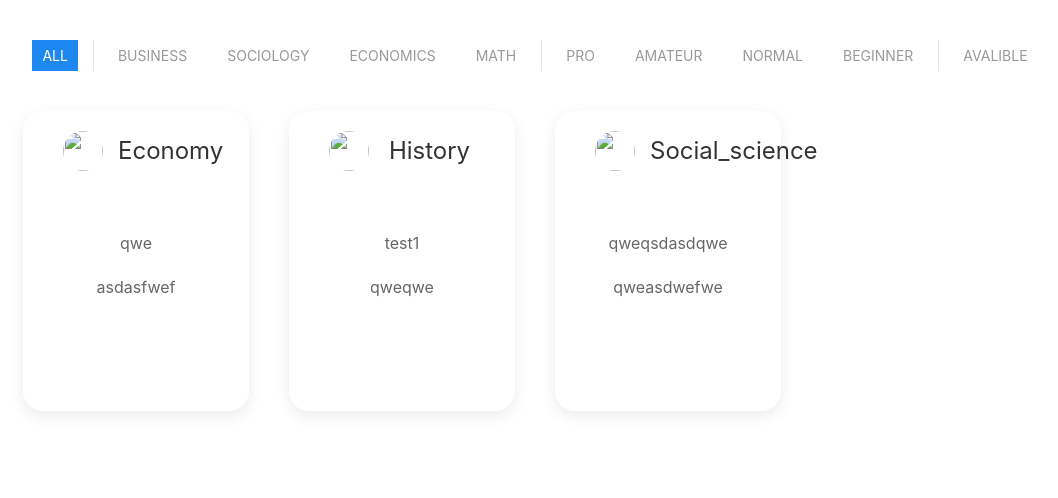
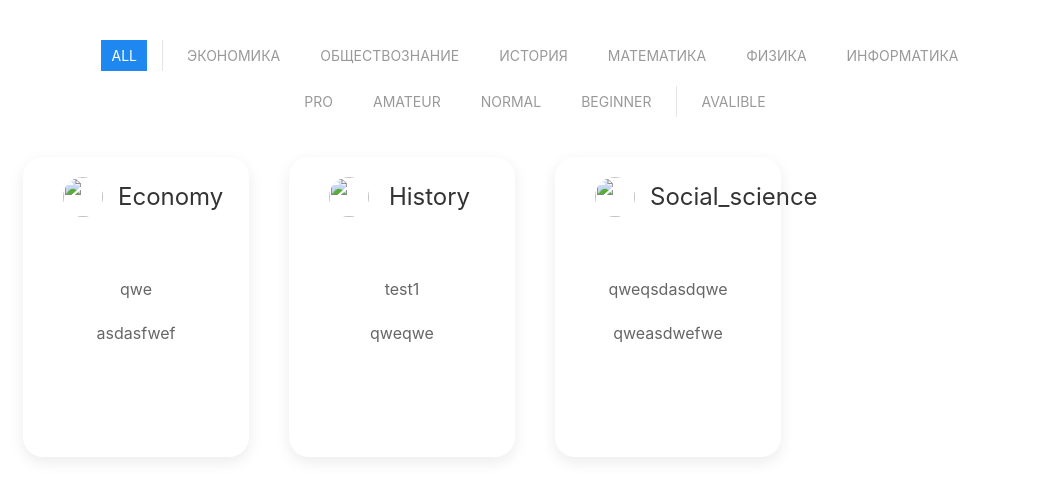
Before and after one commit to GUFFYch/IVR, a Django app: page / in a window 1280 px wide. Shown: the part 80-578 px from the top of the page, without its empty margins (105-1163 px from the left). Run offline with Django 4.2, Linux system fonts and the light colour scheme; data comes from the database, SQL or seed files in the repository; both versions use the stored data as it was after the commit; some libraries are stand-ins or nearby versions.

Commit message:
minor fixes

```diff
--- a/estafetaApp/templates/main.html
+++ b/estafetaApp/templates/main.html
@@ -25,14 +25,18 @@
             </div>
             <div>
                 <ul class="uk-subnav uk-subnav-pill" uk-margin>
-                    <li uk-filter-control="filter: [data-subject='Business']; group: data-subject"><a
-                            class="uk-button uk-button-link uk-text-right" href="#">Business</a></li>
-                    <li uk-filter-control="filter: [data-subject='Sociology']; group: data-subject"><a
-                            class="uk-button uk-button-link uk-text-right" href="#">Sociology</a></li>
-                    <li uk-filter-control="filter: [data-subject='Economics']; group: data-subject"><a
-                            class="uk-button uk-button-link uk-text-right" href="#">Economics</a></li>
-                    <li uk-filter-control="filter: [data-subject='Math']; group: data-subject"><a
-                            class="uk-button uk-button-link uk-text-right" href="#">Math</a></li>
+                    <li uk-filter-control="filter: [data-subject='Economy']; group: data-subject"><a
+                            class="uk-button uk-button-link uk-text-right" href="#">Экономика</a></li>
+                    <li uk-filter-control="filter: [data-subject='Social_science']; group: data-subject"><a
+                            class="uk-button uk-button-link uk-text-right" href="#">Обществознание</a></li>
+                    <li uk-filter-control="filter: [data-subject='History']; group: data-subject"><a
+                            class="uk-button uk-button-link uk-text-right" href="#">История</a></li>
+                    <li uk-filter-control="filter: [data-subject='Mathematics']; group: data-subject"><a
+                            class="uk-button uk-button-link uk-text-right" href="#">Математика</a></li>
+                    <li uk-filter-control="filter: [data-subject='Physics']; group: data-subject"><a
+                            class="uk-button uk-button-link uk-text-right" href="#">Физика</a></li>
+                    <li uk-filter-control="filter: [data-subject='IT']; group: data-subject"><a
+                            class="uk-button uk-button-link uk-text-right" href="#">Информатика</a></li>
                 </ul>
             </div>
             <div>
--- a/estafetaApp/views.py
+++ b/estafetaApp/views.py
@@ -14,9 +14,10 @@ import xlrd
 import csv
 import pandas as pd
 
+# table generator
 def table_page(request):
     content = {}
-    if request.user.is_authenticated and request.user.is_admin:
+    if request.user.is_authenticated:
         if request.FILES:
             excel_file = request.FILES["excel_file"]
 
@@ -44,6 +45,7 @@ def table_page(request):
     else:
         return HttpResponseRedirect('/')
 
+# func for showing
 def profile_page(request):
     content = {}
     if request.user.is_authenticated:
@@ -55,6 +57,10 @@ def profile_page(request):
                 team = Team()
                 team.name = request.POST['name']
                 team.password = request.POST['password']
+                team.players_amount = request.POST['amount']
+                team.games_played = 0
+                team.wins = 0
+                team.loses = 0
                 team.save()
                 person.team = request.POST['name']
                 person.save()
@@ -78,7 +84,7 @@ def profile_page(request):
     else:
         return render(request, 'notadmin.html')
 
-
+# rendering template page of profile
 def profileTemplate_page(request, name):
     content = {}
     if request.user.is_authenticated:
@@ -93,20 +99,22 @@ def profileTemplate_page(request, name):
     else:
         return HttpResponseRedirect('/singin')
 
-
+# func to outp all teams
 def searchTeam_page(request, name):
     content = {}
     content['teams'] =  Team.objects.filter(name__icontains=name)
     return render(request, 'outpLists/teamslist.html', content)
 
+# func to outp all tests
 def searchTest_page(request, name):
     content = {}
     content['tests'] =  Tests.objects.filter(name__icontains=name)
     print(content['tests'])
     return render(request, 'outpLists/testslist.html', content)
 
+# func to create test
 def createtest_page(request):
-    if request.user.is_authenticated and request.user.is_admin:
+    if request.user.is_authenticated:
         if request.method == 'POST' and 'submitBtn' in request.POST:
             test_text = ''
             test_answer = ''
@@ -173,7 +181,7 @@ def test_apge(request, name):
 
 
 def finishtest_page(request):
-    if request.user.is_authenticated and request.user.is_admin:
+    if request.user.is_authenticated:
         if request.method == 'POST':
             print(request.POST)
 
```
Also changed, not shown: estafetaApp/templates/profile.html (+1 -6 lines), estafetaApp/templates/profile/template2.html (+9 -1 lines), db.sqlite3.
